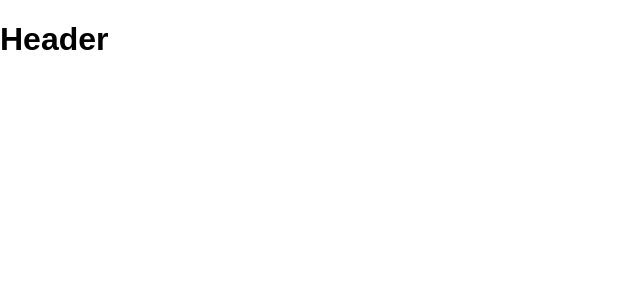
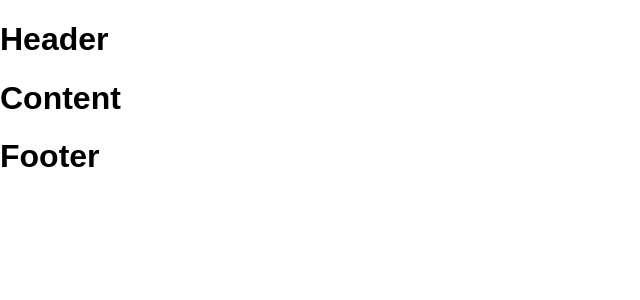
Before and after one commit to kunwar/team-member-allocation, a React (Create React App) app: page / in a window 1280 px wide. Shown: the top 300 px of the page, without its empty margins (0-640 px from the left). Built offline with nearby package versions, Linux system fonts and the light colour scheme.

Commit message:
Add Content and Footer components to App.js

```diff
--- a/src/App.js
+++ b/src/App.js
@@ -1,10 +1,14 @@
 import './App.css';
 import Header from './components/Header';
+import Content from './components/Content';
+import Footer from './components/Footer';
 
 function App() {
   return (
     <>
       <Header />
+      <Content />
+      <Footer />
     </>
   );
 }
```
